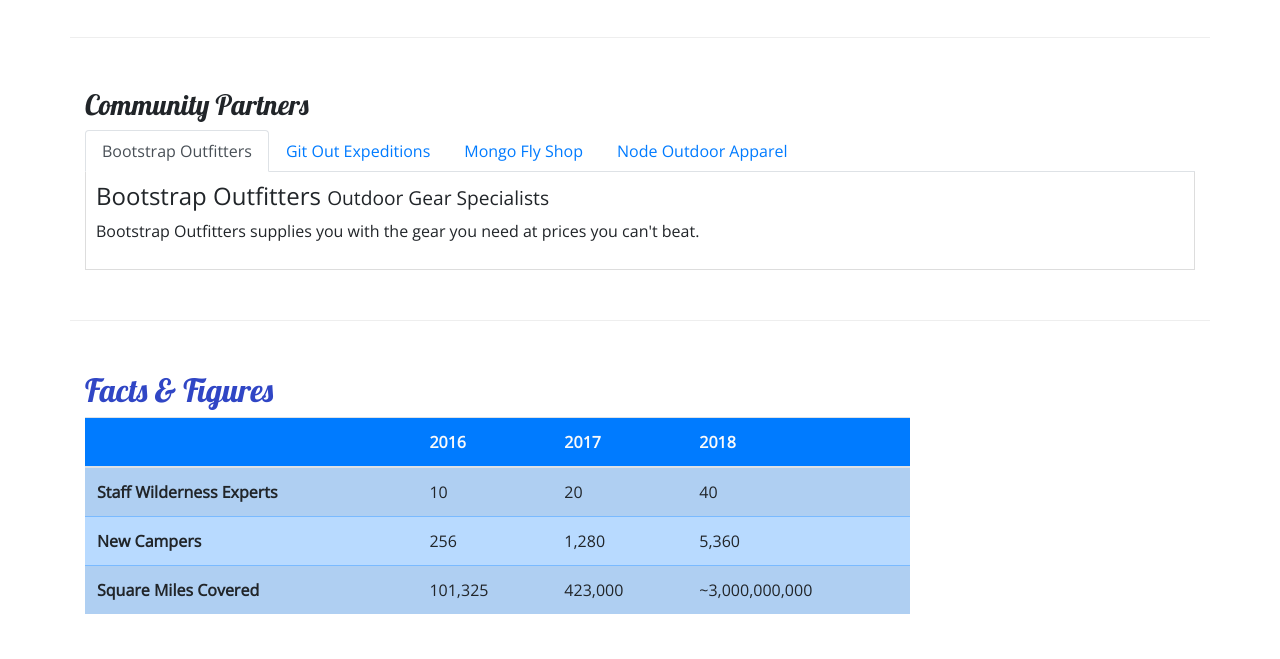
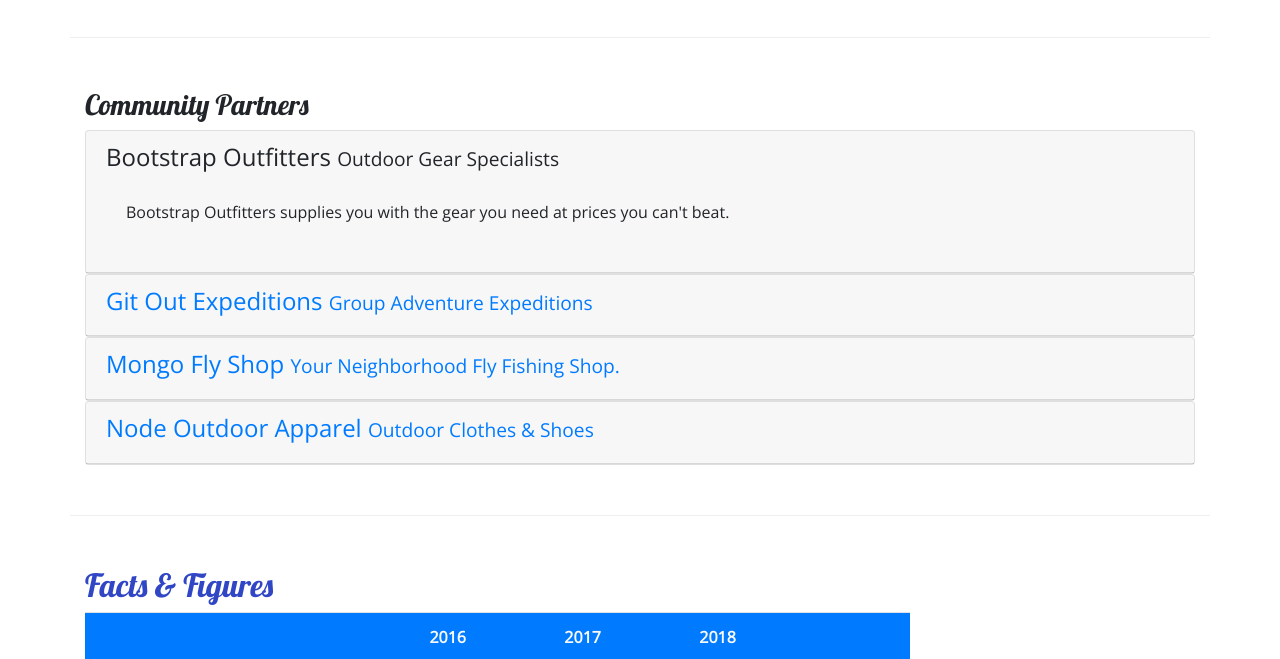
Before and after one commit to dustyray75/nucampsite, a website: page aboutus.html in a window 1280 px wide. Shown: the part 780-1439 px from the top of the page. Drawn offline with nearby package versions, Linux system fonts and the light colour scheme.

Commit message:
Accordion

```diff
--- a/aboutus.html
+++ b/aboutus.html
@@ -110,41 +110,77 @@
         <div class="row row-content">
             <div class="col">
                 <h3>Community Partners</h3>
-                <ul class="nav nav-tabs">
-                    <li class="nav-item">
-                        <a class="nav-link active" href="#bootstrap" role="tab" data-toggle="tab">Bootstrap
-                            Outfitters</a>
-                    </li>
-                    <li class="nav-item">
-                        <a class="nav-link" href="#git" role="tab" data-toggle="tab">Git Out Expeditions</a>
-                    </li>
-                    <li class="nav-item">
-                        <a class="nav-link" href="#mongo" role="tab" data-toggle="tab">Mongo Fly Shop</a>
-                    </li>
-                    <li class="nav-item">
-                        <a class="nav-link" href="#node" role="tab" data-toggle="tab">Node Outdoor Apparel</a>
-                    </li>
-                </ul>
-                <div class="tab-content">
-                    <div role="tabpanel" class="tab-pane fade show active" id="bootstrap">
-                        <h4>Bootstrap Outfitters <small>Outdoor Gear Specialists</small></h4>
-                        <p class="d-none d-sm-block">Bootstrap Outfitters supplies you with the gear you need at prices
-                            you can't beat.</p>
+                <div id="accordion">
+                    <div class="card">
+                        <div role="tab" class="card-header">
+                            <h4>
+                                <a data-toggle="collapse" data-target="#bootstrap">Bootstrap Outfitters
+                                    <small>Outdoor Gear Specialists</small>
+                                </a>
+                            </h4>
+                            <div class="collapse show" id="bootstrap" data-parent="#accordion">
+                                <div class="card-body">
+                                    <p class="d-none d-sm-block">Bootstrap Outfitters supplies you with the gear you
+                                        need at
+                                        prices
+                                        you can't beat.</p>
+                                </div>
+                            </div>
+                        </div>
                     </div>
-                    <div role="tabpanel" class="tab-pane fade" id="git">
-                        <h4>Git Out Expeditions <small>Group Adventure Expeditions</small></h4>
-                        <p class="d-none d-sm-block">Join Git Out Expeditions to explore new horizons with a group of
-                            other adventurers!</p>
+                    <div class="card">
+                        <div role="tab" class="card-header">
+                            <h4>
+                                <a class="collapsed" data-toggle="collapse" data-target="#git">Git Out Expeditions
+                                    <small>Group
+                                        Adventure Expeditions</small>
+                                </a>
+                            </h4>
+                            <div class="collapse" id="git" data-parent="#accordion">
+                                <div class="card-body">
+                                    <p class="d-none d-sm-block">Join Git Out Expeditions to explore new horizons with a
+                                        group
+                                        of
+                                        other adventurers!</p>
+                                </div>
+                            </div>
+                        </div>
                     </div>
-                    <div role="tabpanel" class="tab-pane fade" id="mongo">
-                        <h4>Mongo Fly Shop <small>Your Neighborhood Fly Fishing Shop.</small></h4>
-                        <p class="d-none d-sm-block">Need a new fishing pole, a tacklebox, or flies of all kinds? Stop
-                            by Mongo Fly Shop.</p>
+                    <div class="card">
+                        <div role="tab" class="card-header">
+                            <h4>
+                                <a class="collapsed" data-toggle="collapse" data-target="#mongo">Mongo Fly Shop
+                                    <small>Your
+                                        Neighborhood Fly Fishing Shop.</small>
+                                </a>
+                            </h4>
+                            <div class="collapse" id="mongo" data-parent="#accordion">
+                                <div class="card-body">
+                                    <p class="d-none d-sm-block">Need a new fishing pole, a tacklebox, or flies of all
+                                        kinds?
+                                        Stop
+                                        by Mongo Fly Shop.</p>
+                                </div>
+                            </div>
+                        </div>
                     </div>
-                    <div role="tabpanel" class="tab-pane fade" id="node">
-                        <h4>Node Outdoor Apparel <small>Outdoor Clothes & Shoes</small></h4>
-                        <p class="d-none d-sm-block">From polar fleeces to swimsuits, hiking boots to waders, a visit to
-                            Node will be sure to get you covered.</p>
+                    <div class="card">
+                        <div role="tab" class="card-header">
+                            <h4>
+                                <a class="collapsed" data-toggle="collapse" data-target="#node">Node Outdoor Apparel
+                                    <small>Outdoor
+                                        Clothes & Shoes</small>
+                                </a>
+                            </h4>
+                            <div class="collapse" id="node" data-parent="#accordion">
+                                <div class="card-body">
+                                    <p class="d-none d-sm-block">From polar fleeces to swimsuits, hiking boots to
+                                        waders, a
+                                        visit to
+                                        Node will be sure to get you covered.</p>
+                                </div>
+                            </div>
+                        </div>
                     </div>
                 </div>
             </div>
```
Also changed, not shown: screencapture-localhost-3000-2022-09-24-13_13_02 Week 2 assignment.png (added), screencapture-wireframe-cc-pro-edit-585004-2022-09-27-11_52_46.png (added), 1 other file.
